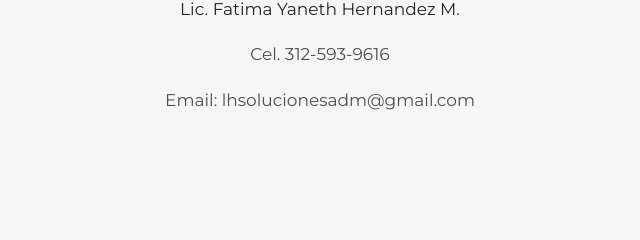
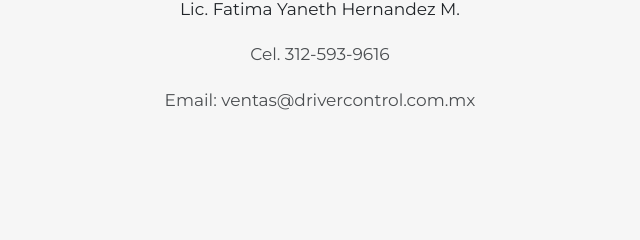
Before and after one commit to hir0aki/DriverControlWebPage2, a plain HTML site: page contact-us.html in a window 1280 px wide. Shown: the part 501-741 px from the top of the page, 320-960 px from the left. Drawn offline with Linux system fonts and the light colour scheme; some packages are replaced by stand-ins of ours; a script that the page names is missing.

Commit message:
Actualizado email

```diff
--- a/contact-us.html
+++ b/contact-us.html
@@ -35,7 +35,7 @@
                     <p style="font-size: 26px;padding: 33px;">LH Soluciones Administrativas</p>
                     <p style="opacity: 1;font-size: 17px;padding: 10px;">Lic. Fatima Yaneth Hernandez M.</p>
                     <p style="font-size: 17px;padding: 10px;">Cel. 312-593-9616</p>
-                    <p style="font-size: 17px;padding: 10px;">Email: lhsolucionesadm@gmail.com</p>
+                    <p style="font-size: 17px;padding: 10px;">Email: ventas@drivercontrol.com.mx</p>
                 </div>
             </div>
         </section>
```
